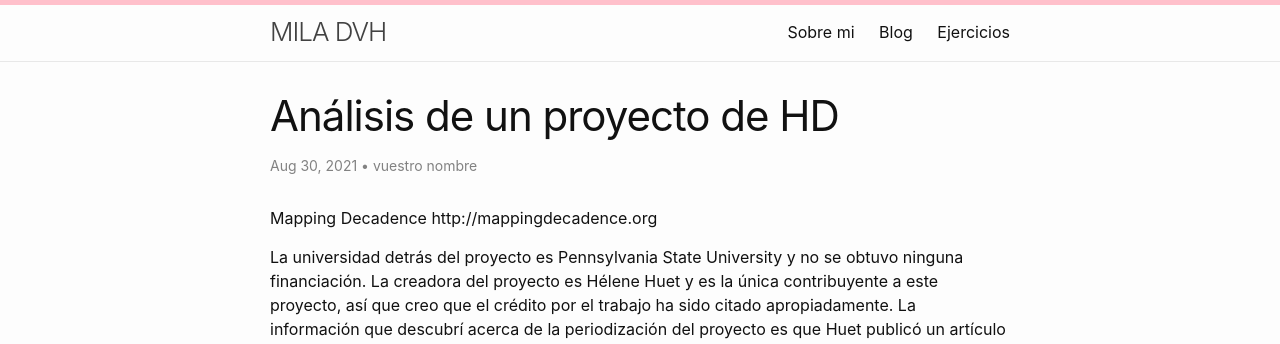
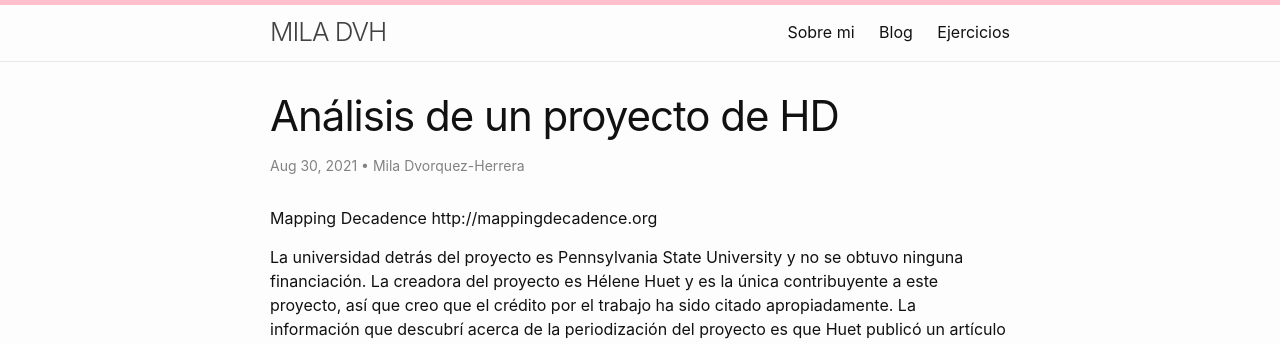
Before and after one commit to miladvh/miladvh.github.io, a Jekyll site: the page built from _posts/2021-08-30-analisis-proyectoHD.md, in a window 1280 px wide. Shown: the top 344 px of the page. Built offline with Jekyll 4.4.1, drawn with Linux system fonts in a browser that asks for light colours.

Commit message:
Update 2021-08-30-analisis-proyectoHD.md

```diff
--- a/_posts/2021-08-30-analisis-proyectoHD.md
+++ b/_posts/2021-08-30-analisis-proyectoHD.md
@@ -2,7 +2,7 @@
 layout: post
 title: "Análisis de un proyecto de HD"
 date: 2021-08-30
-author: vuestro nombre
+author: Mila Dvorquez-Herrera
 ---
 
 
```
